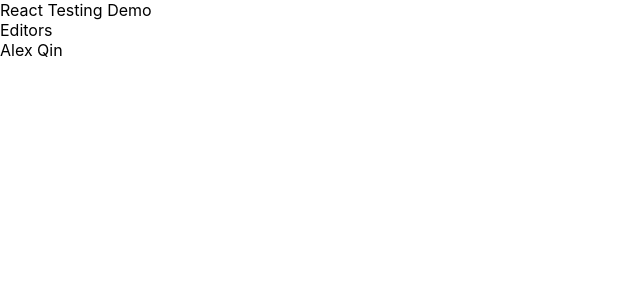
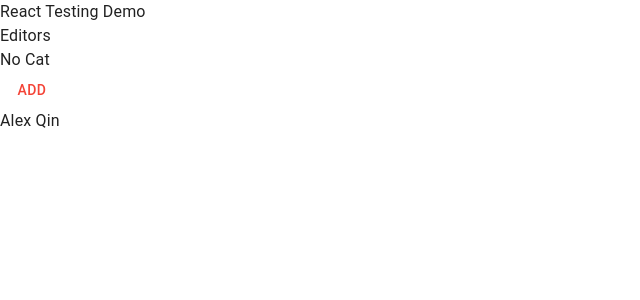
Before and after one commit to AlexQianjin/mis-ts-app, a React (Vite) app: page /editor in a window 1280 px wide. Shown: the top 300 px of the page, without its empty margins (0-640 px from the left). Built offline with nearby package versions, Linux system fonts and the light colour scheme.

Commit message:
add mui and dynamic editor

```diff
--- a/package.json
+++ b/package.json
@@ -3,6 +3,9 @@
   "version": "0.1.0",
   "private": true,
   "dependencies": {
+    "@emotion/react": "^11.10.6",
+    "@emotion/styled": "^11.10.6",
+    "@mui/material": "^5.11.12",
     "react": "^18.2.0",
     "react-dom": "^18.2.0",
     "react-router-dom": "^6.9.0"
--- a/src/main.tsx
+++ b/src/main.tsx
@@ -1,11 +1,19 @@
 import React from 'react';
 import ReactDOM from 'react-dom/client';
 import { RouterProvider } from "react-router-dom";
+import { ThemeProvider, createTheme } from '@mui/material/styles';
+import { CssBaseline } from '@mui/material';
 import router from './routes';
 import './index.css';
+import { CustomTheme } from './theme/CustomTheme';
+
+const theme = createTheme(CustomTheme);
 
 ReactDOM.createRoot(document.getElementById('root')!).render(
   <React.StrictMode>
-    <RouterProvider router={router} />
+    <CssBaseline />
+    <ThemeProvider theme={theme}>
+      <RouterProvider router={router} />
+    </ThemeProvider>
   </React.StrictMode>
 );
--- /dev/null
+++ b/src/pages/MultiEditors/Cat.ts
@@ -0,0 +1,6 @@
+interface Cat {
+    name: string;
+    age: string;
+}
+
+export type { Cat };
--- /dev/null
+++ b/src/pages/MultiEditors/CatInput.tsx
@@ -0,0 +1,34 @@
+import React, { useState } from 'react';
+import { TextField, Button } from '@mui/material';
+import { Cat } from './Cat';
+
+interface CatInputProps {
+    cat: Cat;
+    index: number;
+    onCatChange: (index: number, cat: Cat) => void;
+    onCatRemove: (index: number) => void;
+};
+
+export default function CatInput({ cat, index, onCatChange, onCatRemove }: CatInputProps) {
+    const hanldeChange = (e) => {
+        const changedCat = { ...cat, [e.target.name]: e.target.value }
+        console.log(changedCat, 15);
+        onCatChange(index, changedCat);
+    };
+
+    const handleRemove = () => {
+        onCatRemove(index);
+    };
+
+    console.log(cat, 22);
+
+    return (
+        <div>
+            <label>Name: </label>
+            <TextField name={'name'} value={cat.name} onChange={hanldeChange} error={false} helperText={'name error'}/>
+            <label>Age: </label>
+            <TextField name={'age'} value={cat.age} onChange={hanldeChange} error helperText={'age error'}/>
+            <Button onClick={handleRemove}>Remove</Button>
+        </div>
+    );
+};
--- a/src/pages/MultiEditors/index.tsx
+++ b/src/pages/MultiEditors/index.tsx
@@ -1,5 +1,40 @@
+import React, { useState } from 'react';
+import { Button } from '@mui/material';
+import { Cat } from './Cat';
+import CatInput from './CatInput';
+
 export default function MultiEditors() {
+    const initialCats: Cat[] = [];
+    const [cats, setCats] = useState(initialCats);
+
+    const onCatChange = (index: number, cat: Cat) => {
+        console.log(index, 9);
+        console.log(cat, 10);
+        let newCats = [...cats];
+        newCats[index] = cat;
+        setCats(newCats);
+    };
+
+    const onCatRemove = (index: number) => {
+        let leftCats = cats;
+        leftCats.splice(index, 1);
+        console.log(index, 13);
+        setCats([...leftCats]);
+    };
+
+    const onCatAdd = () => {
+        setCats([...cats, { name: '', age: '' }]);
+    };
+
     return (
-        <div>Editors</div>
+        <div>
+            <label>Editors</label>
+            <div>
+                {cats.length > 0 ? cats.map((cat, index) => {
+                    return <CatInput key={`cat-${index}`} cat={cat} index={index} onCatChange={onCatChange} onCatRemove={onCatRemove} />
+                }) : 'No Cat'}
+            </div>
+            <Button onClick={onCatAdd}>Add</Button>
+        </div>
     );
 }
--- /dev/null
+++ b/src/theme/CustomTheme.ts
@@ -0,0 +1,11 @@
+import { red } from '@mui/material/colors';
+
+const CustomTheme = {
+    palette: {
+      primary: {
+        main: red[500]
+      },
+    }
+}
+
+export { CustomTheme };
```
Also changed, not shown: 1 other file (tests, documents, lock files or other folders).
